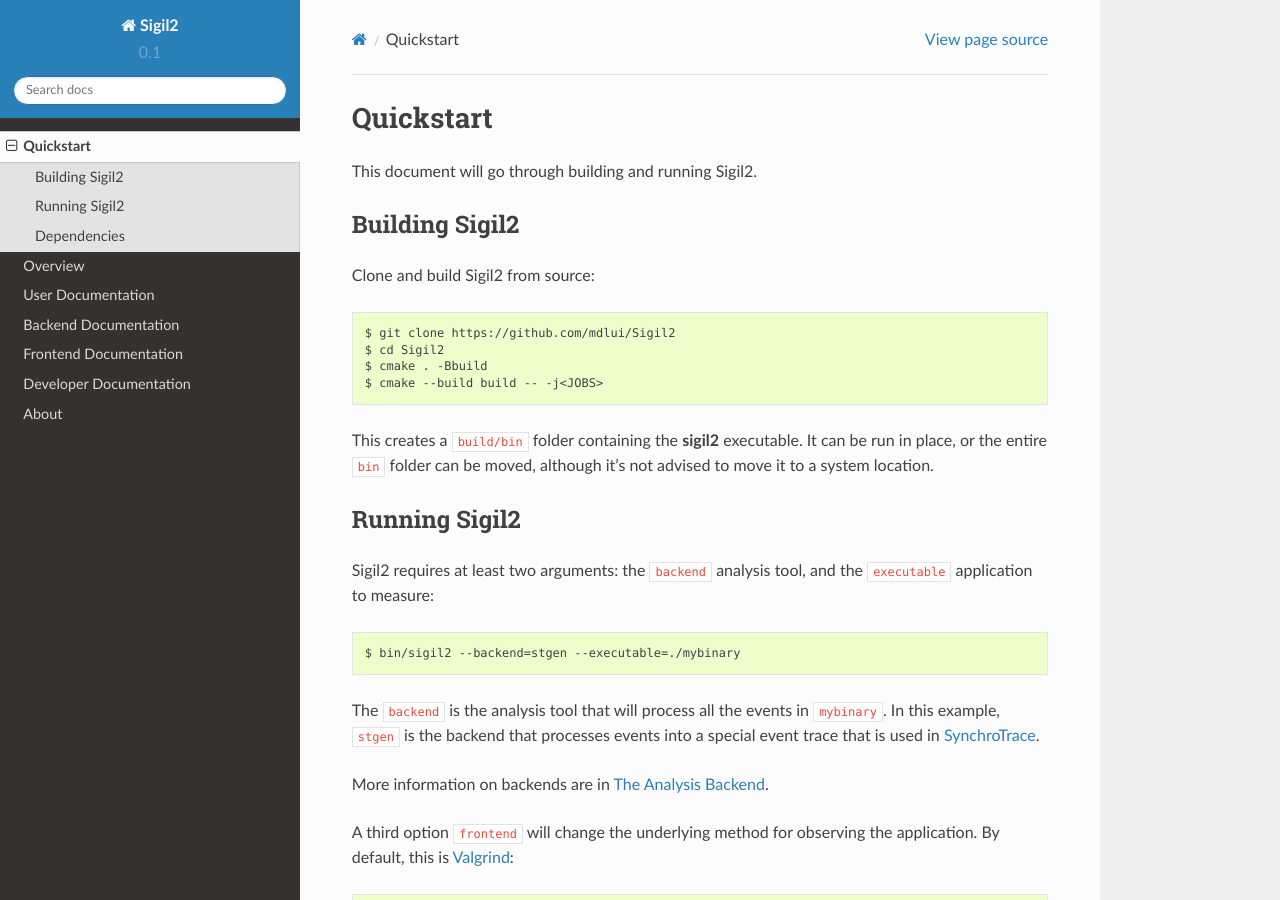
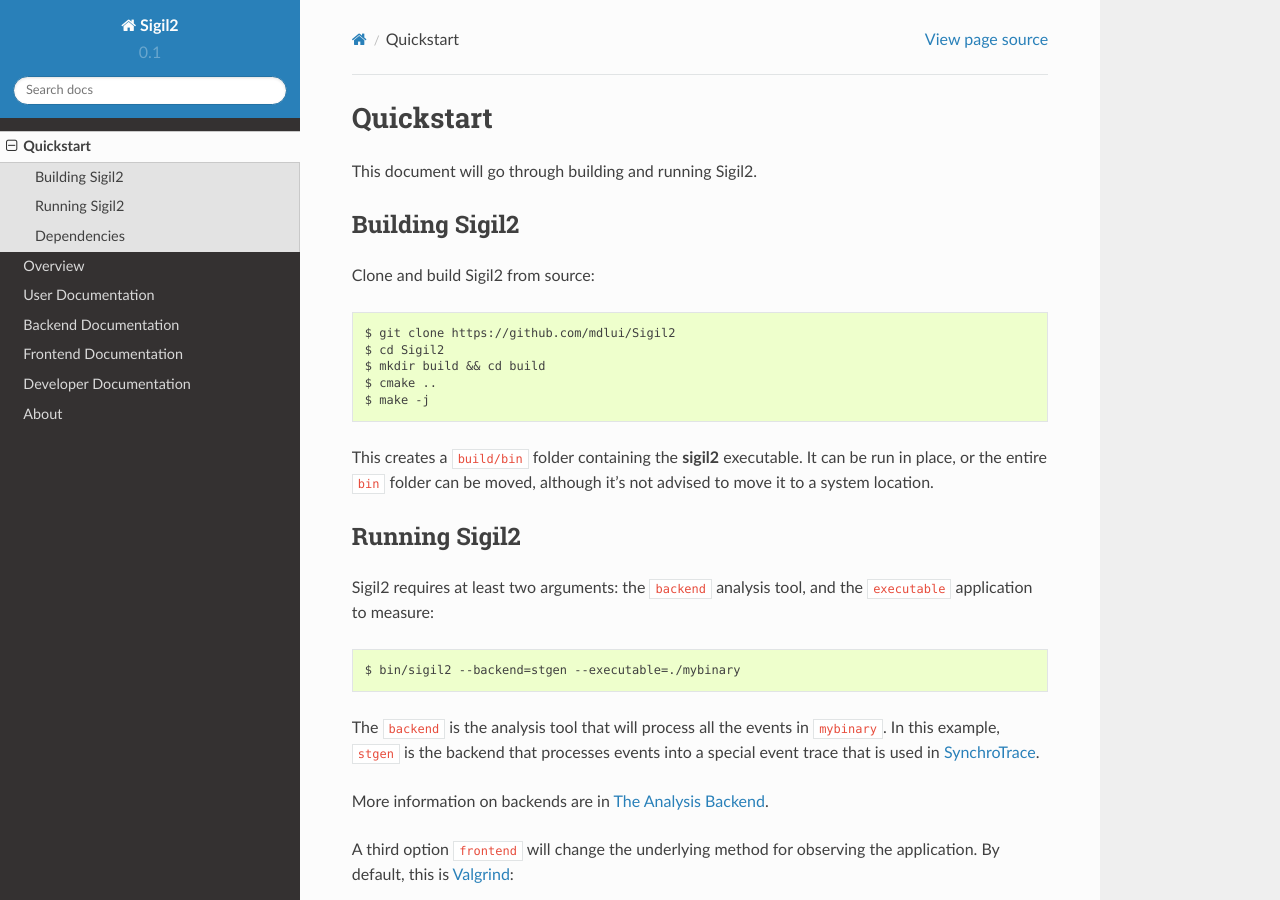
Before and after one commit to VANDAL/prism, a Sphinx documentation site: the page built from docs/source/quickstart.rst, in a window 1280 px wide and 900 px high. Built offline with Sphinx 7.4.7 and the Read the Docs theme 2.0.0, drawn with Linux system fonts in a browser that asks for light colours; formulas are drawn with MathJax 3.

Commit message:
Remove complicated cmake commands from README
[ci skip]

```diff
--- a/docs/source/quickstart.rst
+++ b/docs/source/quickstart.rst
@@ -10,8 +10,9 @@
 
   $ git clone https://github.com/mdlui/Sigil2
   $ cd Sigil2
-  $ cmake . -Bbuild
-  $ cmake --build build -- -j<JOBS>
+  $ mkdir build && cd build
+  $ cmake ..
+  $ make -j
 
 This creates a ``build/bin`` folder containing the :program:`sigil2` executable.
 It can be run in place, or the entire ``bin`` folder can be moved,
```
Also changed, not shown: README.md (+3 -2 lines).
